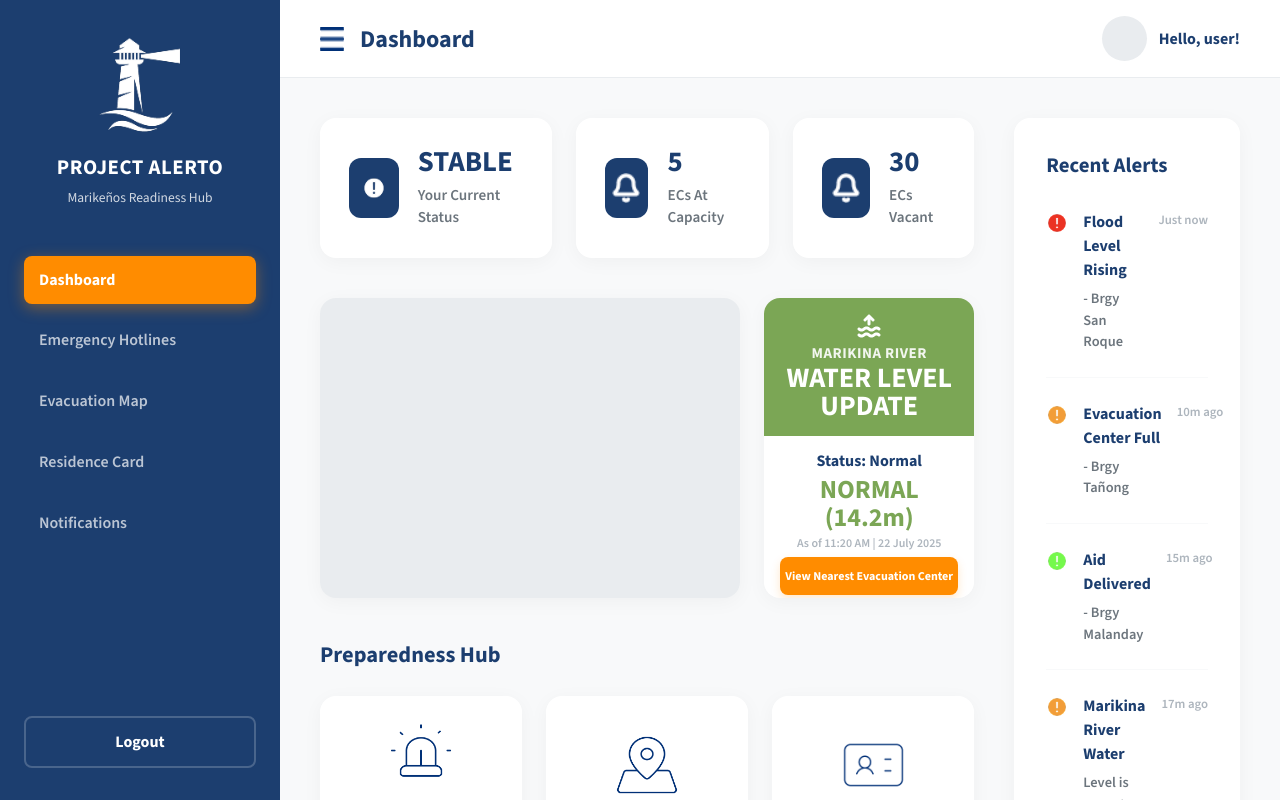
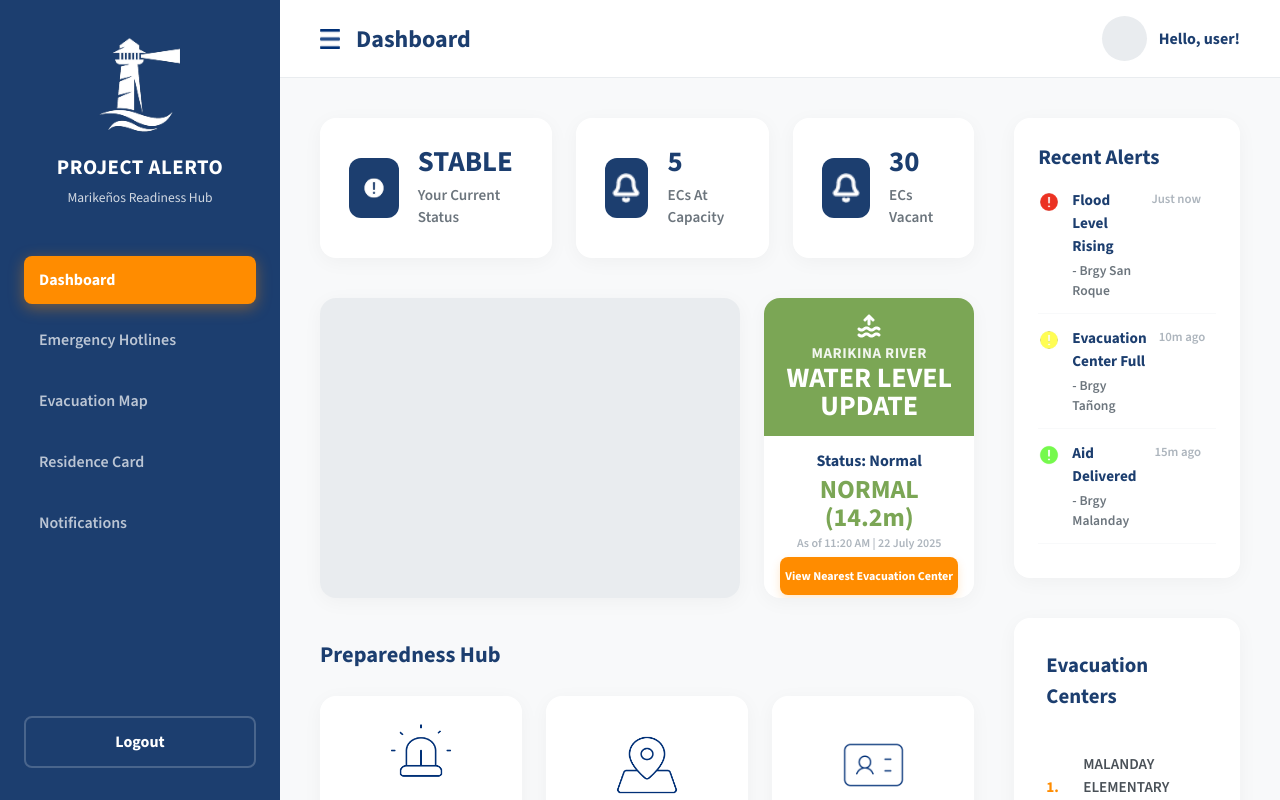
Before and after one commit to jjangmo-o/Project-Alerto, a React (Vite) app: page /dashboard in a window 1280 px wide. Built offline with nearby package versions, Linux system fonts and the light colour scheme.

Commit message:
Separated the nav menu + Other tweaks to the dashboard

```diff
--- a/src/pages/Dashboard.css
+++ b/src/pages/Dashboard.css
@@ -5,104 +5,18 @@
   min-height: 100vh;
   font-family: 'Source Sans 3', sans-serif;
   background-color: #F8F9FA;
+  overflow-x: hidden;
 }
 
-.sidebar {
-  width: 280px;
-  background-color: #1C3E6F;
-  color: white;
-  display: flex;
-  flex-direction: column;
-  padding: 2rem 1.5rem;
-  flex-shrink: 0;
-}
 
-.sidebar-logo {
-  display: flex;
-  flex-direction: column;
-  align-items: center;
-  margin-bottom: 3rem;
-  text-align: center;
-}
-
-.sidebar-logo img {
-  width: 90px;
-  margin-bottom: 1rem;
-}
-
-.sidebar-logo h2 {
-  font-size: 1.3rem;
-  font-weight: 800;
-  text-transform: uppercase;
-  margin: 0;
-  line-height: 1.1;
-  letter-spacing: 0.5px;
-}
-
-.sidebar-logo p {
-  font-size: 0.85rem;
-  opacity: 0.8;
-  margin-top: 8px;
-  font-weight: 400;
-}
-
-.nav-menu {
-  display: flex;
-  flex-direction: column;
-  gap: 0.8rem;
-  flex-grow: 1;
-}
-
-.nav-item {
-  background: transparent;
-  border: none;
-  color: rgba(255, 255, 255, 0.7);
-  text-align: left;
-  font-size: 1rem;
-  padding: 12px 15px;
-  cursor: pointer;
-  border-radius: 8px;
-  transition: all 0.3s;
-  font-weight: 600;
-  display: flex;
-  align-items: center;
-}
-
-.nav-item:hover {
-  background-color: rgba(255, 255, 255, 0.1);
-  color: white;
-}
-
-.nav-item.active {
-  background-color: #FF8C00;
-  color: white;
-  font-weight: 700;
-  box-shadow: 0 4px 15px rgba(255, 140, 0, 0.4);
-}
-
-.logout-btn {
-  margin-top: auto;
-  background: transparent;
-  border: 2px solid rgba(255,255,255,0.2);
-  color: white;
-  padding: 12px;
-  border-radius: 8px;
-  cursor: pointer;
-  font-weight: 700;
-  transition: 0.3s;
-}
-.logout-btn:hover {
-    background: rgba(255,255,255,0.1);
-    border-color: white;
-}
-
-/* MAIN CONTENT */
 .main-content {
   flex-grow: 1;
   display: flex;
   flex-direction: column;
   height: 100vh;
   overflow-y: auto;
+  transition: all 0.3s ease;
+  width: 100%;
 }
 
 .top-header {
@@ -112,6 +26,7 @@
   justify-content: space-between;
   align-items: center;
   border-bottom: 1px solid #E9ECEF;
+  flex-shrink: 0;
 }
 
 .header-title {
@@ -124,9 +39,14 @@
 }
 
 .menu-icon-img {
-    width: 24px;
-    height: 24px;
+    width: 20px;
+    height: 20px;
     cursor: pointer;
+    transition: transform 0.2s;
+}
+
+.menu-icon-img:hover {
+    transform: scale(1.1);
 }
 
 .user-profile {
@@ -221,7 +141,6 @@
   border-radius: 16px;
   overflow: hidden;
   height: 100%;
-  /* background-image: url('../assets/map-placeholder.jpg'); */
   background-size: cover;
   background-position: center;
   box-shadow: 0 4px 20px rgba(0,0,0,0.04);
@@ -247,12 +166,6 @@
     justify-content: center;
     text-align: center;
     flex-shrink: 0;
-}
-
-.water-header-text {
-    display: flex;
-    flex-direction: column;
-    align-items: center;
 }
 
 .marikina-river-text {
@@ -366,7 +279,8 @@
 
 .hub-card:hover {
   transform: translateY(-5px);
-  box-shadow: 0 12px 30px rgba(28, 62, 111, 0.15);
+  background: #FF8C00;
+  box-shadow: 0 4px 15px rgba(255, 140, 0, 0.4);
 }
 
 .hub-icon {
@@ -380,6 +294,14 @@
   font-weight: 700;
   color: #1C3E6F;
   font-size: 1.15rem;
+}
+
+.hub-card:hover .hub-label {
+    color: white;
+}
+
+.hub-card:hover .hub-icon {
+    filter: brightness(0) invert(1);
 }
 
 /* RIGHT COLUMN (Alerts) */
@@ -404,12 +326,42 @@
   font-weight: 700;
 }
 
+/* RECENT ALERTS SPECIFIC STYLES */
+.recent-alerts-card {
+  height: 460px;
+  display: flex;
+  flex-direction: column;
+  padding: 1.5rem !important;
+  box-sizing: border-box;
+}
+
+.recent-alerts-card h3 {
+  margin-bottom: 1rem;
+  flex-shrink: 0;
+}
+
+.alerts-list {
+  overflow-y: auto;
+  flex-grow: 1;
+  scrollbar-width: thin;
+  scrollbar-color: #ADB5BD transparent;
+}
+
+.alerts-list::-webkit-scrollbar {
+  width: 4px;
+}
+
+.alerts-list::-webkit-scrollbar-thumb {
+  background-color: #ced4da;
+  border-radius: 20px;
+}
+
 .alert-item {
   display: flex;
-  gap: 15px;
-  margin-bottom: 1.5rem;
+  gap: 12px;
+  margin-bottom: 0.8rem;
+  padding-bottom: 0.8rem;
   border-bottom: 1px solid #F8F9FA;
-  padding-bottom: 1.5rem;
   align-items: flex-start;
 }
 .alert-item:last-child {
@@ -427,15 +379,15 @@
 }
 
 .alert-content h4 {
-  margin: 0 0 6px 0;
-  font-size: 1rem;
+  margin: 0 0 2px 0;
+  font-size: 0.95rem;
   font-weight: 700;
   color: #1C3E6F;
 }
 
 .alert-content p {
   margin: 0;
-  font-size: 0.9rem;
+  font-size: 0.85rem;
   color: #6C757D;
   font-weight: 600;
 }
@@ -445,8 +397,60 @@
   color: #ADB5BD;
   font-weight: 600;
   margin-left: auto;
+  margin-right: 15px;
   white-space: nowrap;
 }
+
+/* Evacuation List Styles */
+.evac-list-container {
+  height: 400px;
+  overflow-y: auto;
+  padding-right: 10px;
+}
+
+.evac-list-container::-webkit-scrollbar {
+  width: 8px;
+}
+
+.evac-list-container::-webkit-scrollbar-track {
+  background: #f1f1f1;
+  border-radius: 4px;
+}
+
+.evac-list-container::-webkit-scrollbar-thumb {
+  background: #cbd3da;
+  border-radius: 4px;
+}
+
+.evac-list-container::-webkit-scrollbar-thumb:hover {
+  background: #aab2b9;
+}
+
+.evac-list-item {
+  display: flex;
+  align-items: center;
+  padding: 12px 0;
+  border-bottom: 1px solid #F1F3F5;
+  font-size: 0.95rem;
+  color: #495057;
+  font-weight: 600;
+  transition: all 0.2s ease;
+}
+
+.evac-list-item:hover {
+  color: #1C3E6F;
+  background-color: #F8F9FA;
+  padding-left: 8px;
+  border-radius: 6px;
+}
+
+.evac-num {
+  font-weight: 700;
+  color: #FF8C00;
+  margin-right: 12px;
+  min-width: 25px;
+}
+
 
 /* For responsiveness purposes */
 @media (max-width: 1200px) {
@@ -472,21 +476,11 @@
   .dashboard-container {
     flex-direction: column;
   }
-  .sidebar {
-    width: 100%;
-    height: auto;
-    padding: 1rem;
-  }
+
   .nav-menu {
       flex-direction: row;
       overflow-x: auto;
       padding-bottom: 10px;
-  }
-  .nav-item {
-      white-space: nowrap;
-  }
-  .logout-btn {
-      display: none;
   }
 
   .status-row, .hub-row, .map-water-row {
--- a/src/pages/Dashboard.tsx
+++ b/src/pages/Dashboard.tsx
@@ -1,7 +1,7 @@
-import React from 'react';
+import React, { useState } from 'react';
 import './Dashboard.css';
+import Sidebar from './Sidebar';
 
-import logoImg from '../assets/logo-lighthouse.png';
 import menuIcon from '../assets/icon-menu.png';
 import currentStatusIcon from '../assets/icon-current-status.png';
 import notificationBellIcon from '../assets/icon-notification.png';
@@ -10,39 +10,44 @@ import hotlineIcon from '../assets/icon-emergency-hotlines.png';
 import mapIcon from '../assets/icon-evacuation-map.png';
 import cardIcon from '../assets/icon-profile-card.png';
 import alertRed from '../assets/icon-red-alert.png';
+import alertYellow from '../assets/icon-yellow-alert.png';
 import alertOrange from '../assets/icon-orange-alert.png';
-import alertGreen from '../assets/icon-green-alert.png';
+import alertGreen from '../assets/icon-green-alert.svg';
 
 const Dashboard = () => {
+  const [isSidebarOpen, setIsSidebarOpen] = useState(true);
+
+  const toggleSidebar = () => {
+    setIsSidebarOpen(!isSidebarOpen);
+  };
+
+  const evacuationCenters = [
+    "MALANDAY ELEMENTARY SCHOOL", "H. BAUTISTA ELEMENTARY SCHOOL", "NANGKA ELEMENTARY SCHOOL",
+    "CONCEPCION INTEGRATED SCHOOL (ES)", "CONCEPCION INTEGRATED SCHOOL (SL)", "CONCEPCION ELEMENTARY SCHOOL",
+    "STO. NIÑO ELEMENTARY SCHOOL", "STO. NIÑO NATIONAL HIGH SCHOOL", "LEODEGARIO VICTORINO ELEMENTARY SCHOOL",
+    "FILIPINAS GYM", "BULELAK GYM", "SAMPAGUITA GYM", "MARIKINA ELEMENTARY SCHOOL",
+    "STA ELENA HIGH SCHOOL", "NANGKA GYM", "KALUMPANG ELEMENTARY SCHOOL", "KALUMPANG NHS",
+    "KAP. MOY ELEMENTARY", "SAN ROQUE ELEMENTARY SCHOOL", "SAN ROQUE NATIONAL HIGH SCHOOL",
+    "BARANGKA ELEMENTARY SCHOOL", "TAÑONG HIGH SCHOOL", "PLMAR (GREENHEIGHTS)", "IVS COVERED COURT",
+    "JESUS DELA PEÑA NHS", "MARIKINA HIGH SCHOOL", "PARANG ELEMENTARY SCHOOL", "PARANG HIGH SCHOOL",
+    "FORTUNE ELEMENTARY SCHOOL", "FORTUNE HIGH SCHOOL", "STA. ELENA CHAPEL", "ST.MARY ELEMENTARY SCHOOL",
+    "SSS VILLAGE ELEMENTARY SCHOOL", "SSS NATIONAL HIGH SCHOOL", "MARIKINA HEIGHTS HIGH SCHOOL"
+  ];
+
   return (
     <div className="dashboard-container">
 
-      {/* --- for sidebar --- */}
-      <aside className="sidebar">
-        <div className="sidebar-logo">
-          {}
-          <img src={logoImg} alt="Project Alerto Logo" />
-          <h2>Project Alerto</h2>
-          <p>Marikeños Readiness Hub</p>
-        </div>
+      <Sidebar isOpen={isSidebarOpen} activePage="dashboard" />
 
-        <nav className="nav-menu">
-          <button className="nav-item active">Dashboard</button>
-          <button className="nav-item">Emergency Hotlines</button>
-          <button className="nav-item">Evacuation Map</button>
-          <button className="nav-item">Residence Card</button>
-          <button className="nav-item">Notifications</button>
-        </nav>
-
-        <button className="logout-btn">Logout</button>
-      </aside>
-
-      {}
       <main className="main-content">
-        {/* top header */}
         <header className="top-header">
           <div className="header-title">
-            <img src={menuIcon} alt="Menu" className="menu-icon-img" />
+            <img
+              src={menuIcon}
+              alt="Menu"
+              className="menu-icon-img"
+              onClick={toggleSidebar}
+            />
             Dashboard
           </div>
           <div className="user-profile">
@@ -59,7 +64,6 @@ const Dashboard = () => {
             <section className="status-row">
               <div className="status-card">
                 <div className="icon-box">
-                  {}
                   <img src={currentStatusIcon} alt="Stable" />
                 </div>
                 <div className="status-info">
@@ -69,7 +73,6 @@ const Dashboard = () => {
               </div>
               <div className="status-card">
                 <div className="icon-box">
-                  {}
                   <img src={notificationBellIcon} alt="Alerts" />
                 </div>
                 <div className="status-info">
@@ -79,7 +82,6 @@ const Dashboard = () => {
               </div>
               <div className="status-card">
                 <div className="icon-box">
-                  {}
                   <img src={notificationBellIcon} alt="ECs Vacant" />
                 </div>
                 <div className="status-info">
@@ -92,7 +94,7 @@ const Dashboard = () => {
             {/* row 2 aka map & water Level card */}
             <section className="map-water-row">
               <div className="map-card">
-                {}
+                {/* Map content */}
               </div>
 
               <div className="water-level-card">
@@ -135,9 +137,10 @@ const Dashboard = () => {
 
           <div className="right-column">
 
-            <div className="info-card">
+            <div className="info-card recent-alerts-card">
               <h3>Recent Alerts</h3>
 
+              <div className="alerts-list">
                 <div className="alert-item">
                   <img src={alertRed} alt="Critical" className="alert-icon" />
                   <div className="alert-content">
@@ -148,7 +151,7 @@ const Dashboard = () => {
                 </div>
 
                 <div className="alert-item">
-                <img src={alertOrange} alt="Warning" className="alert-icon" />
+                  <img src={alertYellow} alt="Warning" className="alert-icon" />
                   <div className="alert-content">
                     <h4>Evacuation Center Full</h4>
                     <p>- Brgy Tañong</p>
@@ -169,16 +172,22 @@ const Dashboard = () => {
                   <img src={alertOrange} alt="Warning" className="alert-icon" />
                   <div className="alert-content">
                     <h4>Marikina River Water</h4>
-                  <p>Level is now at CRITICAL</p>
+                    <p>Level is now at CRITICAL level</p>
                   </div>
                   <span className="alert-time">17m ago</span>
                 </div>
               </div>
+            </div>
 
-            <div className="info-card" style={{flexGrow: 1}}>
+            <div className="info-card">
               <h3>Evacuation Centers</h3>
-              <div style={{height: '100%', display: 'flex', alignItems: 'center', justifyContent: 'center', color: '#ADB5BD', fontWeight: '600'}}>
-                List of Centers...
+              <div className="evac-list-container">
+                {evacuationCenters.map((center, index) => (
+                  <div key={index} className="evac-list-item">
+                    <span className="evac-num">{index + 1}.</span>
+                    <span>{center}</span>
+                  </div>
+                ))}
               </div>
             </div>
 
--- /dev/null
+++ b/src/pages/Sidebar.css
@@ -0,0 +1,119 @@
+@import url('https://fonts.googleapis.com/css2?family=Source+Sans+3:wght@400;600;700;800&display=swap');
+
+.sidebar {
+  width: 280px;
+  background-color: #1C3E6F;
+  color: white;
+  display: flex;
+  flex-direction: column;
+  padding: 2rem 1.5rem;
+  flex-shrink: 0;
+  height: 100vh;
+  box-sizing: border-box;
+
+  transition: width 0.3s ease, padding 0.3s ease, opacity 0.2s ease;
+  overflow: hidden;
+  white-space: nowrap;
+}
+
+/* HIDDEN STATE */
+.sidebar.closed {
+  width: 0;
+  padding: 2rem 0;
+  opacity: 0;
+}
+
+/* OPEN STATE */
+.sidebar.open {
+  width: 280px;
+  opacity: 1;
+}
+
+.sidebar-logo {
+  display: flex;
+  flex-direction: column;
+  align-items: center;
+  margin-bottom: 3rem;
+  text-align: center;
+}
+
+.sidebar-logo img {
+  width: 90px;
+  margin-bottom: 1rem;
+}
+
+.sidebar-logo h2 {
+  font-size: 1.3rem;
+  font-weight: 800;
+  text-transform: uppercase;
+  margin: 0;
+  line-height: 1.1;
+  letter-spacing: 0.5px;
+}
+
+.sidebar-logo p {
+  font-size: 0.85rem;
+  opacity: 0.8;
+  margin-top: 8px;
+  font-weight: 400;
+}
+
+.nav-menu {
+  display: flex;
+  flex-direction: column;
+  gap: 0.8rem;
+  flex-grow: 1;
+}
+
+.nav-item {
+  background: transparent;
+  border: none;
+  color: rgba(255, 255, 255, 0.7);
+  text-align: left;
+  font-size: 1rem;
+  padding: 12px 15px;
+  cursor: pointer;
+  border-radius: 8px;
+  transition: all 0.3s;
+  font-weight: 600;
+  display: flex;
+  align-items: center;
+}
+
+.nav-item:hover {
+  background-color: rgba(255, 255, 255, 0.1);
+  color: white;
+}
+
+.nav-item.active {
+  background-color: #FF8C00;
+  color: white;
+  font-weight: 700;
+  box-shadow: 0 4px 15px rgba(255, 140, 0, 0.4);
+}
+
+.logout-btn {
+  margin-top: auto;
+  background: transparent;
+  border: 2px solid rgba(255,255,255,0.2);
+  color: white;
+  padding: 12px;
+  border-radius: 8px;
+  cursor: pointer;
+  font-weight: 700;
+  transition: 0.3s;
+}
+
+.logout-btn:hover {
+    background: #E83F38;
+    box-shadow: 0 4px 15px rgba(255, 255, 255, 0.4);
+    border-color: white;
+}
+
+@media (max-width: 768px) {
+  .sidebar {
+    position: fixed;
+    z-index: 1000;
+    height: 100%;
+  }
+}
--- /dev/null
+++ b/src/pages/Sidebar.tsx
@@ -0,0 +1,42 @@
+import React from 'react';
+import './Sidebar.css';
+import logoImg from '../assets/logo-lighthouse.png';
+
+interface SidebarProps {
+  isOpen: boolean;
+  activePage?: string; // to highlight the current page
+}
+
+const Sidebar: React.FC<SidebarProps> = ({ isOpen, activePage = 'dashboard' }) => {
+  return (
+    <aside className={`sidebar ${isOpen ? 'open' : 'closed'}`}>
+      <div className="sidebar-logo">
+        <img src={logoImg} alt="Project Alerto Logo" />
+        <h2>Project Alerto</h2>
+        <p>Marikeños Readiness Hub</p>
+      </div>
+
+      <nav className="nav-menu">
+        <button className={`nav-item ${activePage === 'dashboard' ? 'active' : ''}`}>
+          Dashboard
+        </button>
+        <button className={`nav-item ${activePage === 'hotlines' ? 'active' : ''}`}>
+          Emergency Hotlines
+        </button>
+        <button className={`nav-item ${activePage === 'map' ? 'active' : ''}`}>
+          Evacuation Map
+        </button>
+        <button className={`nav-item ${activePage === 'residence' ? 'active' : ''}`}>
+          Residence Card
+        </button>
+        <button className={`nav-item ${activePage === 'notifications' ? 'active' : ''}`}>
+          Notifications
+        </button>
+      </nav>
+
+      <button className="logout-btn">Logout</button>
+    </aside>
+  );
+};
+
+export default Sidebar;
```
Also changed, not shown: src/assets/icon-green-alert.svg (added). Lines whose indentation alone changed are shown as unchanged.
